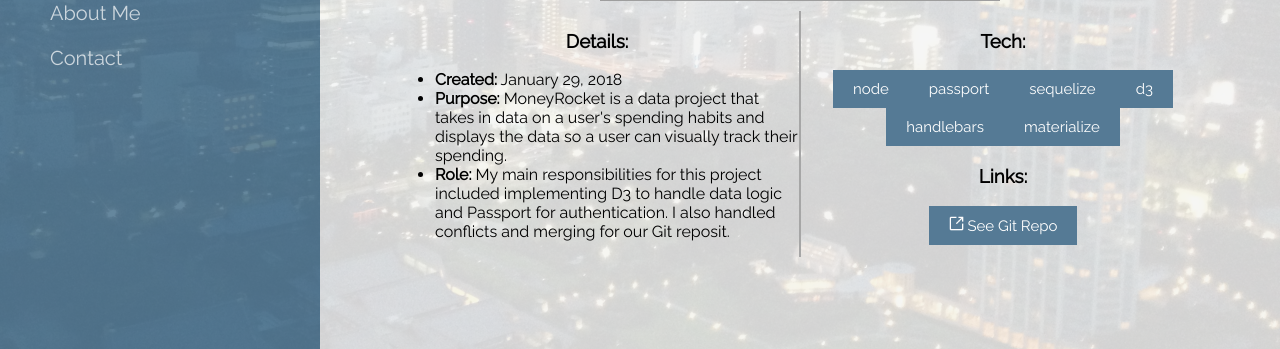
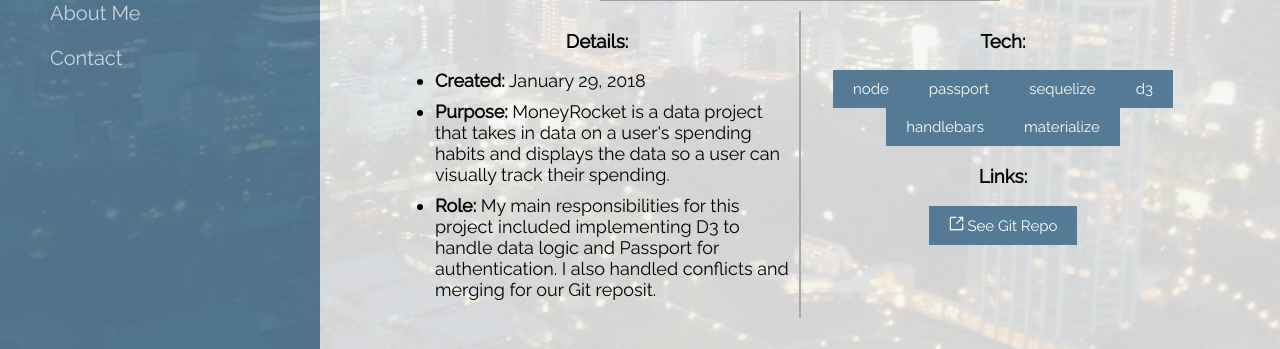
Before and after one commit to codechennerator/react-profile, a React (Create React App) app: page /project/moneyrocket in a window 1280 px wide. Shown: the part 414-763 px from the top of the page. Built offline with nearby package versions, Linux system fonts and the light colour scheme; grey boxes are pictures that could not be loaded.

Commit message:
grid gap for project details list

```diff
--- a/src/pages/Portfolio/Project/Project.js
+++ b/src/pages/Portfolio/Project/Project.js
@@ -70,6 +70,9 @@ const DescriptionWrapper = styled.div`
 `;
 const DescriptionList = styled.ul`
   text-align: left;
+  font-size: 18px;
+  display: grid;
+  grid-row-gap: 10px;
 `;
 class Project extends Component{
     constructor(props){
```
